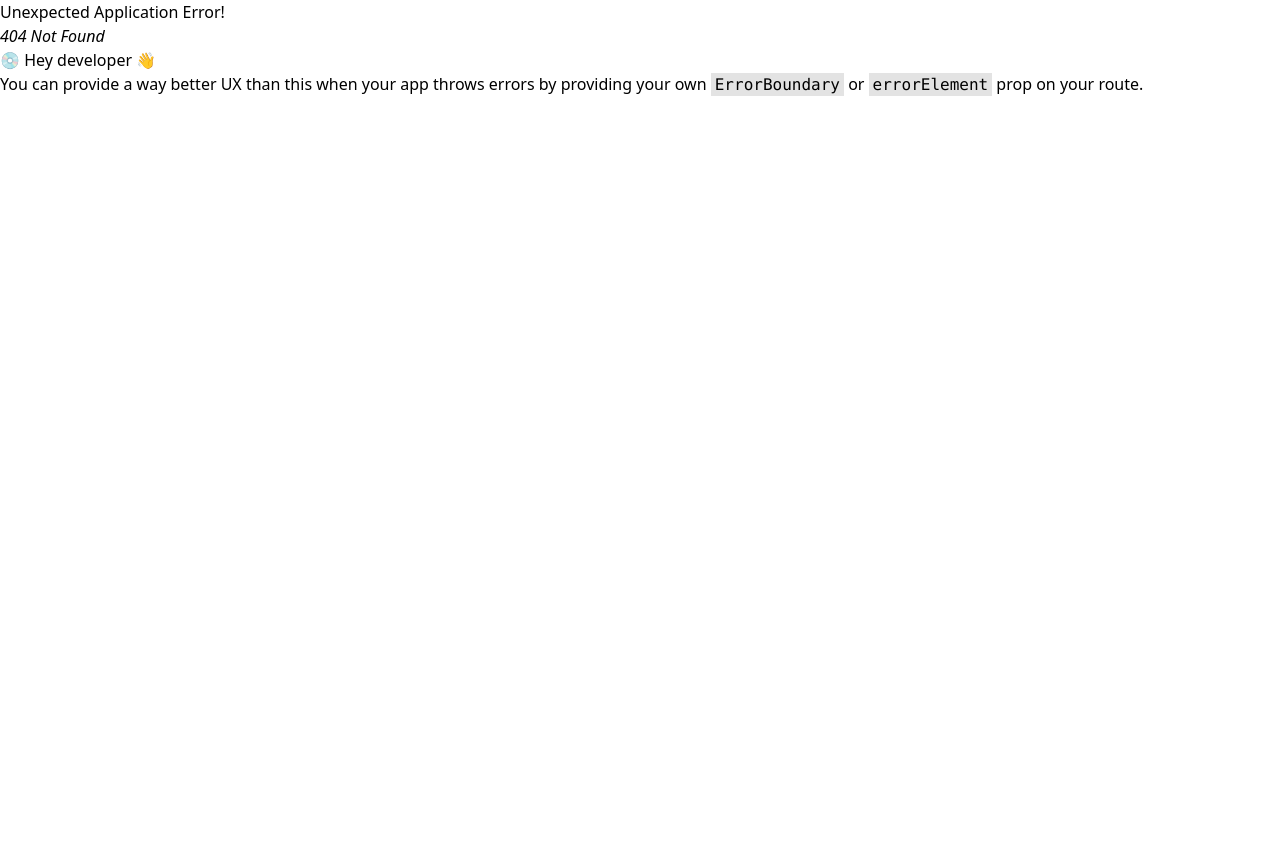
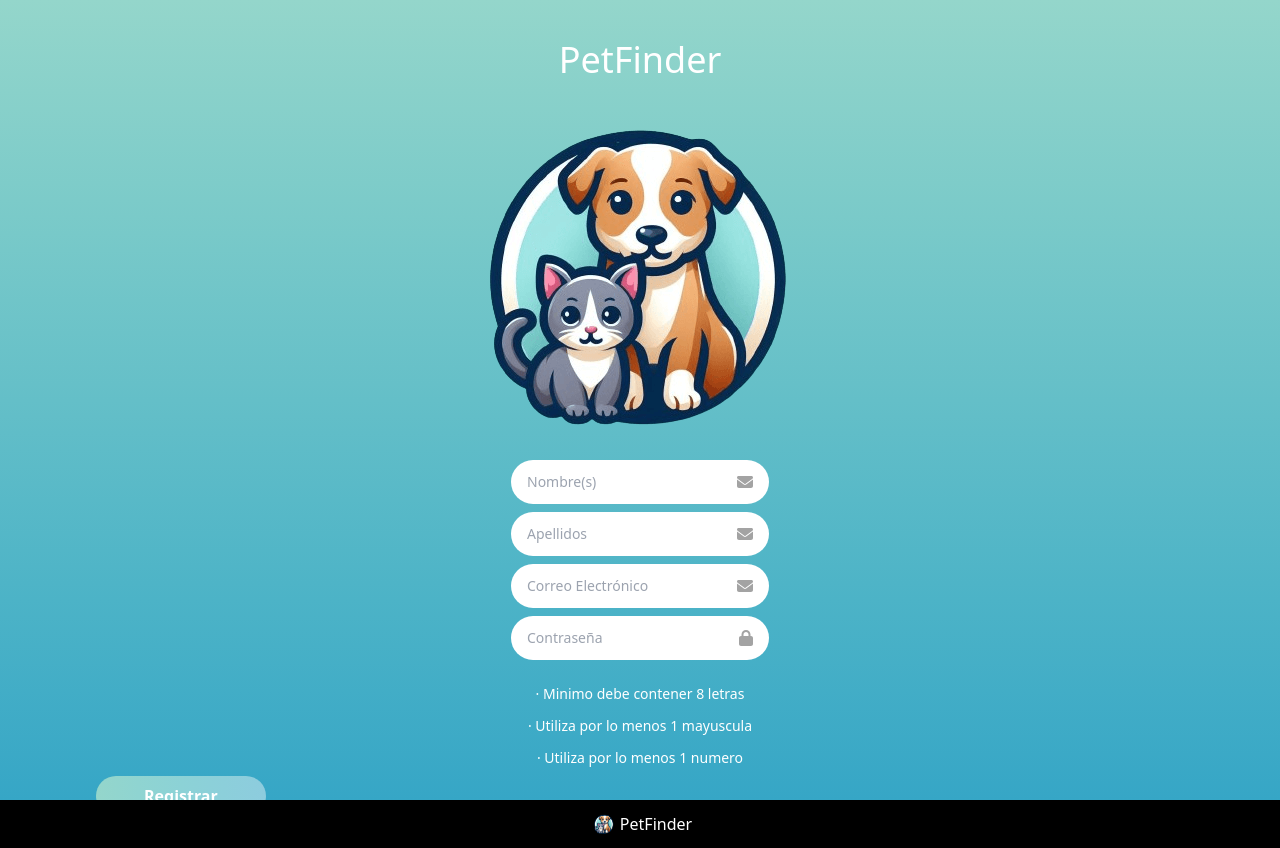
Before and after one commit to AngelAlmanza/client-app-petfinder, a React (Vite) app: page /register in a window 1280 px wide. Before the commit this address had no page. Before the commit the page ends 800 px from the top, so only its background shows below. Built offline with nearby package versions, Linux system fonts and the light colour scheme.

Commit message:
Maquetacion de pagina de registrar sin boton funcional

```diff
--- /dev/null
+++ b/src/components/buttons/RegisterButton.tsx
@@ -0,0 +1,19 @@
+import React from 'react';
+
+// Definimos la interfaz para las propiedades del botón
+interface ButtonProps {
+    onClick: () => void;
+    text: string;
+    // Puedes añadir más propiedades según tus necesidades
+}
+
+// Creamos el componente de botón
+const Button: React.FC<ButtonProps> = ({  text }) => {
+    return (
+        <button className="mx-20 mt-2 px-12 py-2 bg-blue-500 rounded-3xl font-bold text-base text-white text-center special-button">
+            {text}
+        </button>
+    );
+};
+
+export default Button;
--- /dev/null
+++ b/src/pages/registerPage.tsx
@@ -0,0 +1,43 @@
+
+import { TextInput } from "../components/inputs/TextInput";
+import dogAndCat from "../assets/images/dog-and-cat-banner.png";
+import RegisterButton from "../components/buttons/RegisterButton";
+
+export const RegisterPage = () => {
+    return (
+        <>
+            <div className="w-screen h-screen pt-10 min-h-screen gradient-background overflow-hidden">
+                <div className="px-4">
+                    <div className="w-full flex justify-center items-center flex-col">
+                        <h1 className="text-center text-white text-4xl font-normal">PetFinder</h1>
+                        <img src={dogAndCat} alt="PetFinder Logo" className="-mt-14" />
+                    </div>
+                    <div className="-mt-16 h-36 flex flex-col justify-evenly items-center">
+                        <div className="mb-2">
+                            <TextInput placeholder="Nombre(s)" iconName="email" />
+                        </div>
+                        <div className="mb-2">
+                            <TextInput placeholder="Apellidos" iconName="email" />
+                        </div>
+                        <div className="mb-2">
+                            <TextInput placeholder="Correo Electrónico" iconName="email" />
+                        </div>
+                        <div className="mb-2">
+                            <TextInput placeholder="Contraseña" iconName="password" />
+                        </div>
+                    </div>
+                    <div className="mt-20">
+                        <p className="text-sm text-center text-white font-medium mt-10">· Minimo debe contener 8 letras</p>
+                        <p className="text-sm text-center text-white font-medium mt-3">· Utiliza por lo menos 1 mayuscula</p>
+                        <p className="text-sm text-center text-white font-medium mt-3">· Utiliza por lo menos 1 numero</p>
+                    </div>
+                    <RegisterButton  text="Registrar"/>
+                </div>
+            </div>
+            <div className="bg-black flex justify-center items-center py-2">
+                <img src={dogAndCat} alt="PetFinder Logo" className="w-8 rounded-full" />
+                <p className="text-white text-base">PetFinder</p>
+            </div>
+        </>
+    );
+};
```
Also changed, not shown: src/router/index.tsx (+8 -0 lines).
